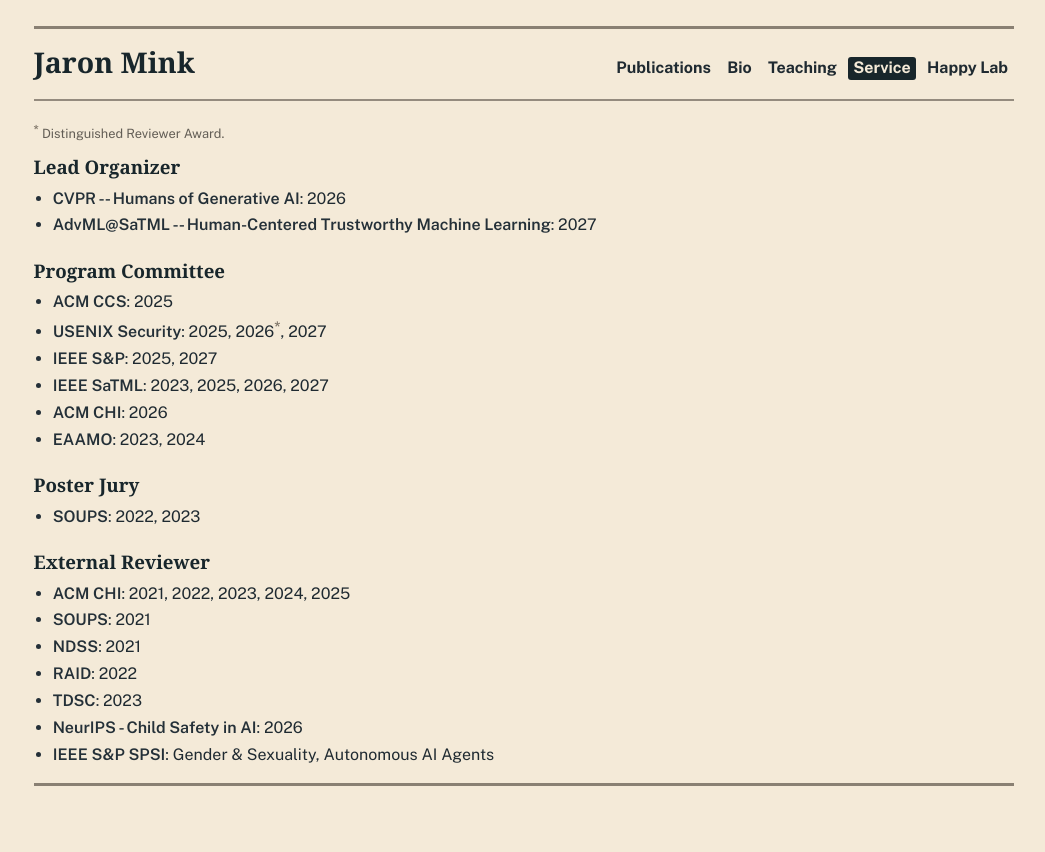
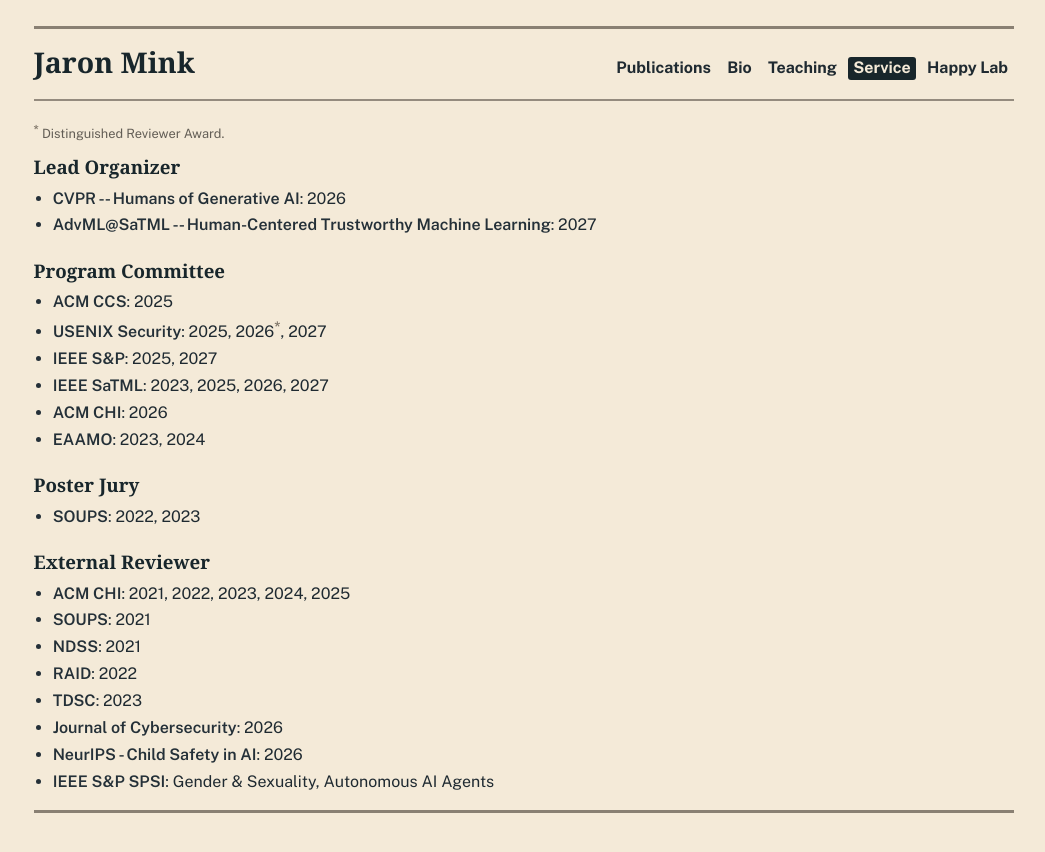
Before and after one commit to JaronMink/personal-website, a Jekyll site: the page built from service.md, in a window 1280 px wide. Shown: the top 852 px of the page, without its empty margins (109-1154 px from the left). Built offline with Jekyll 4.4.1, drawn with Linux system fonts in a browser that asks for light colours.

Commit message:
Add Journal of Cybersecurity reviewer role

```diff
--- a/_data/links.yml
+++ b/_data/links.yml
@@ -1,5 +1,6 @@
 # Journals
 tdsc23_web: https://www.computer.org/csdl/journal/tq
+journal_cybersecurity_web: https://academic.oup.com/cybersecurity
 
 # Conferences
 ieeesp25_web: https://sp2025.ieee-security.org/
--- a/_data/service.yml
+++ b/_data/service.yml
@@ -89,6 +89,10 @@
       links:
         - label: "2023"
           url_key: tdsc23_web
+    - venue: Journal of Cybersecurity
+      links:
+        - label: "2026"
+          url_key: journal_cybersecurity_web
     - venue: NeurIPS - Child Safety in AI
       links:
         - label: "2026"
```
